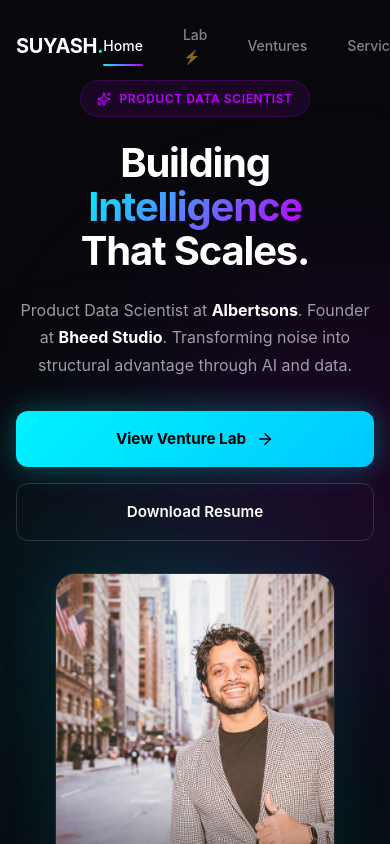
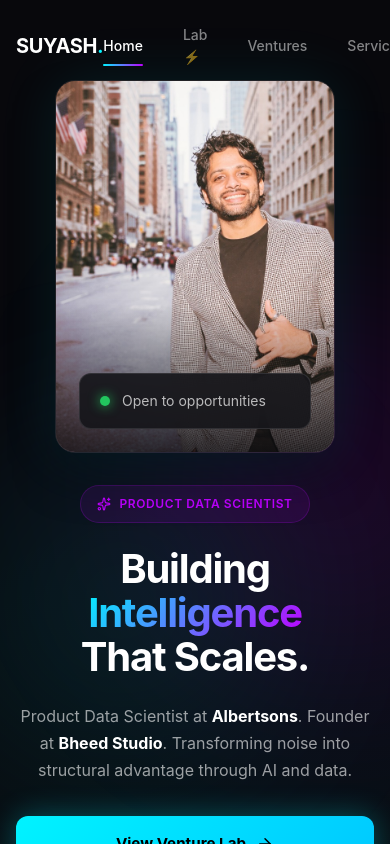
Before and after one commit to justsuyash/justsuyash_portfolio, a React (Vite) app: page / in a window 390 px wide. Shown: the top 844 px of the page. Built offline with nearby package versions, Linux system fonts and the light colour scheme.

Commit message:
Fix: Put hero image above text on mobile

```diff
--- a/src/index.css
+++ b/src/index.css
@@ -139,7 +139,7 @@ body {
 
   .hero-grid {
     display: flex !important;
-    flex-direction: column-reverse !important;
+    flex-direction: column !important;
     gap: 2rem !important;
     text-align: center;
   }
```
